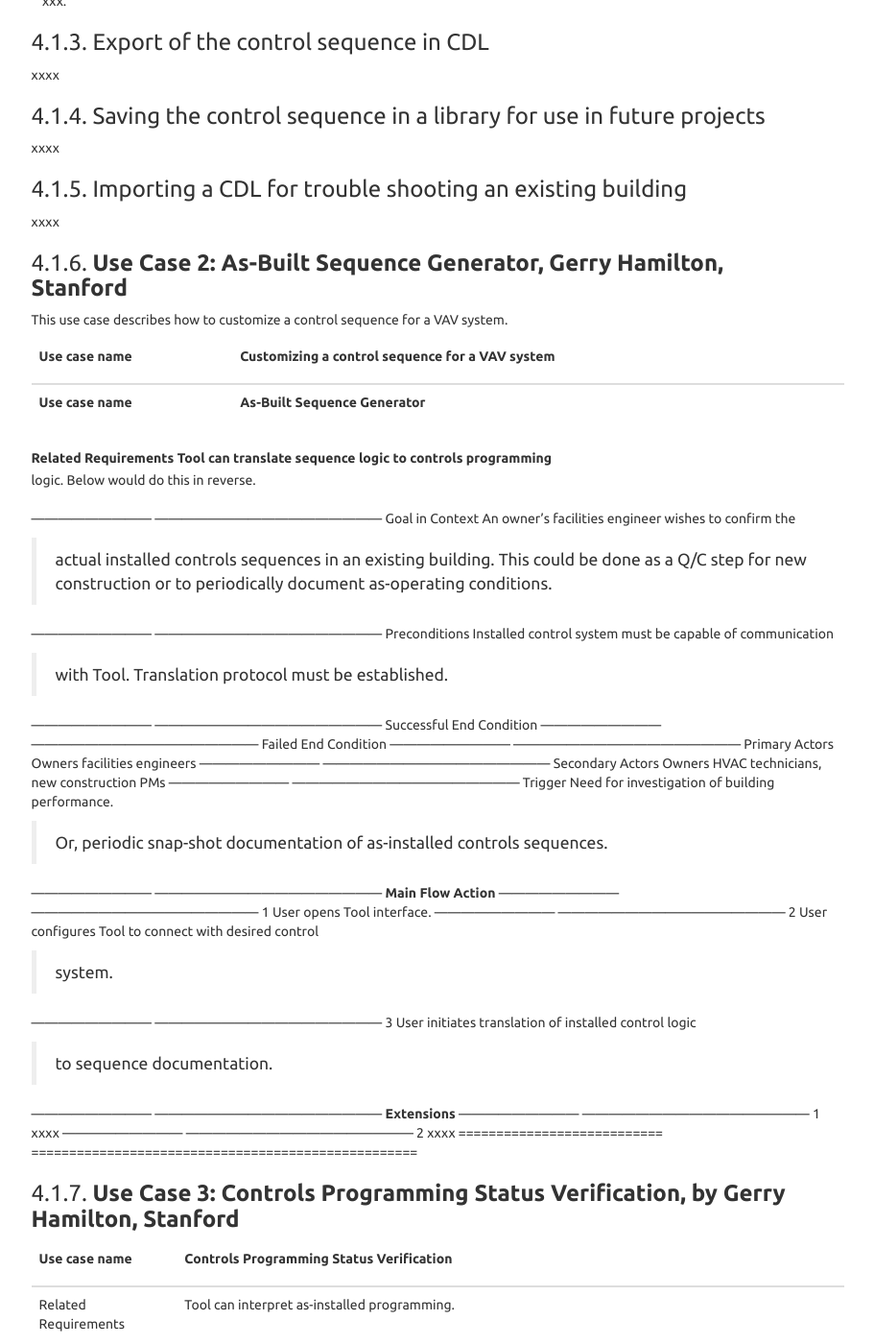
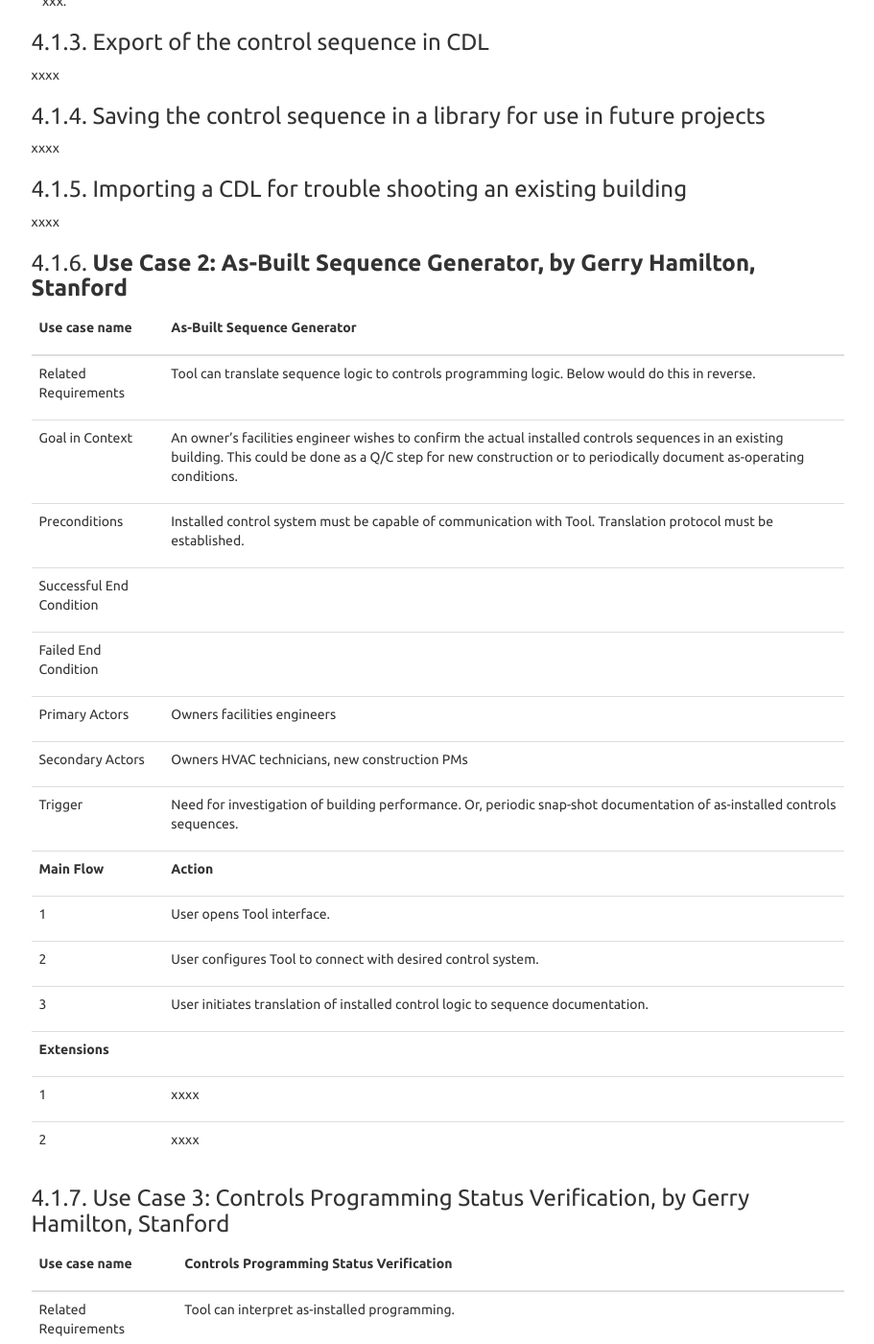
Before and after one commit to lbl-srg/obc, a Sphinx documentation site: the page built from specification/source/useCases.rst, in a window 1280 px wide and 1400 px high, scrolled down 1859 px. Shown: the whole window at 96% size, without its empty margins (330-1241 px from the left). Built offline with Sphinx 7.4.7, drawn with Linux system fonts in a browser that asks for light colours; some of the changed text lies outside the part shown.

Commit message:
Update useCases.rst

```diff
--- a/specification/source/useCases.rst
+++ b/specification/source/useCases.rst
@@ -142,14 +142,10 @@ Importing a CDL for trouble shooting an existing building
 
 xxxx
 
-**Use Case 2: As-Built Sequence Generator, Gerry Hamilton, Stanford**
+**Use Case 2: As-Built Sequence Generator, by Gerry Hamilton, Stanford**
 ~~~~~~~~~~~~~~~~~~~~~~~~~~~~~~~~~~~~~~~~~~~~~~~
 
-This use case describes how to customize a control sequence
-for a VAV system.
 
-===========================  ===================================================
-**Use case name**            **Customizing a control sequence for a VAV system**
 ===========================  ===================================================
 **Use case name**            **As-Built Sequence Generator**
 ===========================  ===================================================
@@ -163,7 +159,7 @@ Goal in Context              An owner’s facilities engineer wishes to confirm
                              conditions.
 ---------------------------  ---------------------------------------------------
 Preconditions                Installed control system must be capable of communication
-                             with Tool. Translation protocol must be established.
+                             with Tool.  Translation protocol must be established.
 ---------------------------  ---------------------------------------------------
 Successful End Condition
 ---------------------------  ---------------------------------------------------
@@ -195,9 +191,8 @@ Trigger                      Need for investigation of building performance.
 ===========================  ===================================================
 
 
-**Use Case 3: Controls Programming Status Verification, by Gerry Hamilton, Stanford**
+Use Case 3: Controls Programming Status Verification, by Gerry Hamilton, Stanford
 ~~~~~~~~~~~~~~~~~~~~~~~~~~~~~~~~~~~~~~~~~~~~~~~
-
 
 ===========================  ===================================================
 **Use case name**            **Controls Programming Status Verification**
@@ -209,7 +204,7 @@ Goal in Context              An engineer wishes to confirm that the control logi
                              Improper sequences, logic errors, missing code/pts.
 ---------------------------  ---------------------------------------------------
 Preconditions                Installed control system must be capable of communication
-                             with Tool.  Translation protocol must be established.
+                             with Tool. Translation protocol must be established.
 ---------------------------  ---------------------------------------------------
 Successful End Condition
 ---------------------------  ---------------------------------------------------
@@ -239,6 +234,7 @@ Trigger                      Contractor notifies owner or PM that system is read
 2                            xxxx
 ===========================  ===================================================
 
+
 **Use Case 4: Loading a standard sequence from Guideline 36, by Amy Shen, Arup**
 ~~~~~~~~~~~~~~~~~~~~~~~~~~~~~~~~~~~~~~~~~~~~~~~
 
@@ -247,7 +243,7 @@ Trigger                      Contractor notifies owner or PM that system is read
 **Use case name**            **Loading a standard sequence from Guideline 36**
 ===========================  ===================================================
 Related Requirements         Direct reference/selection from Guideline 36’s corresponding chapter and narrative sequence to convert to CDL.
-                             User able to change the pre-set elements within the standard sequence, with automatic download of associated CDL/visual block diagram of any new elements.
+                             User able to change the pre-set elements within the standard sequence, with automatic download of                                        associated CDL/visual block diagram of any new elements.
 ---------------------------  ---------------------------------------------------
 Goal in Context              Enable fast adaptation of Guideline 36
 ---------------------------  ---------------------------------------------------
@@ -284,7 +280,7 @@ Trigger                      Designing control system using Guideline 36 as defa
 ===========================  ===================================================
 
 
-**Use Case 5: Defining integration with non-HVAC systems such as lighting, façade and presence detection etc.**
+**Use Case 5: Defining integration with non-HVAC systems such as lighting, façade and presence detection etc., by: Amy Shen, Arup**
 ~~~~~~~~~~~~~~~~~~~~~~~~~~~~~~~~~~~~~~~~~~~~~~~
 
 
@@ -327,7 +323,7 @@ Trigger
 ===========================  ===================================================
 
 
-**Use Case 6: CDL tool to have capability to generate controls points schedule from sequences**
+**Use Case 6: CDL tool to have capability to generate controls points schedule from sequences, by: Amy Shen, Arup**
 ~~~~~~~~~~~~~~~~~~~~~~~~~~~~~~~~~~~~~~~~~~~~~~~
 
 
@@ -370,7 +366,7 @@ Trigger
 ===========================  ===================================================
 
 
-**Use Case 7: Conducting verfification test of a VAV Cooling-Only Terminal Unit**
+**Use Case 7: Conducting verfification test of a VAV Cooling-Only Terminal Unit, by David Pritchard, Arup**
 ~~~~~~~~~~~~~~~~~~~~~~~~~~~~~~~~~~~~~~~~~~~~~~~
 
 ===========================  ===================================================
@@ -397,17 +393,17 @@ Trigger                      The tool is connected to the BMS and receives the f
                              - occupied mode, unoccupied mode
                              - Vmin, Vcool-max etc.
                              - setpoints and timers
-                             The control parameters of the VAV box are configured and the results are compared to the output of the CDL code in the tool.
+                             The control parameters of the VAV box are configured and the results are compared to the output of the CDL                              code in the tool.
 ---------------------------  ---------------------------------------------------
-**Main Flow1**              **Automatic Control Functionality Checks**
+**Main Flow1**               **Automatic Control Functionality Checks**
 ---------------------------  ---------------------------------------------------
 1                            Set VAV box to unoccupied
 ---------------------------  ---------------------------------------------------
 2                            Set VAV box to occupied
 ---------------------------  ---------------------------------------------------
-3                            Continue through sequence, commissioning agent will get a report of control actions and whether they were compliant with CDL/design intent.
+3                            Continue through sequence, commissioning agent will get a report of control actions and whether they were                                compliant with CDL/design intent.
 ---------------------------  ---------------------------------------------------
-**Main Flow2**              **Commissioning Override Checks**
+**Main Flow2**               **Commissioning Override Checks**
 ---------------------------  ---------------------------------------------------
 1                            Force zone airflow setpoint to zero
 ---------------------------  ---------------------------------------------------
```
